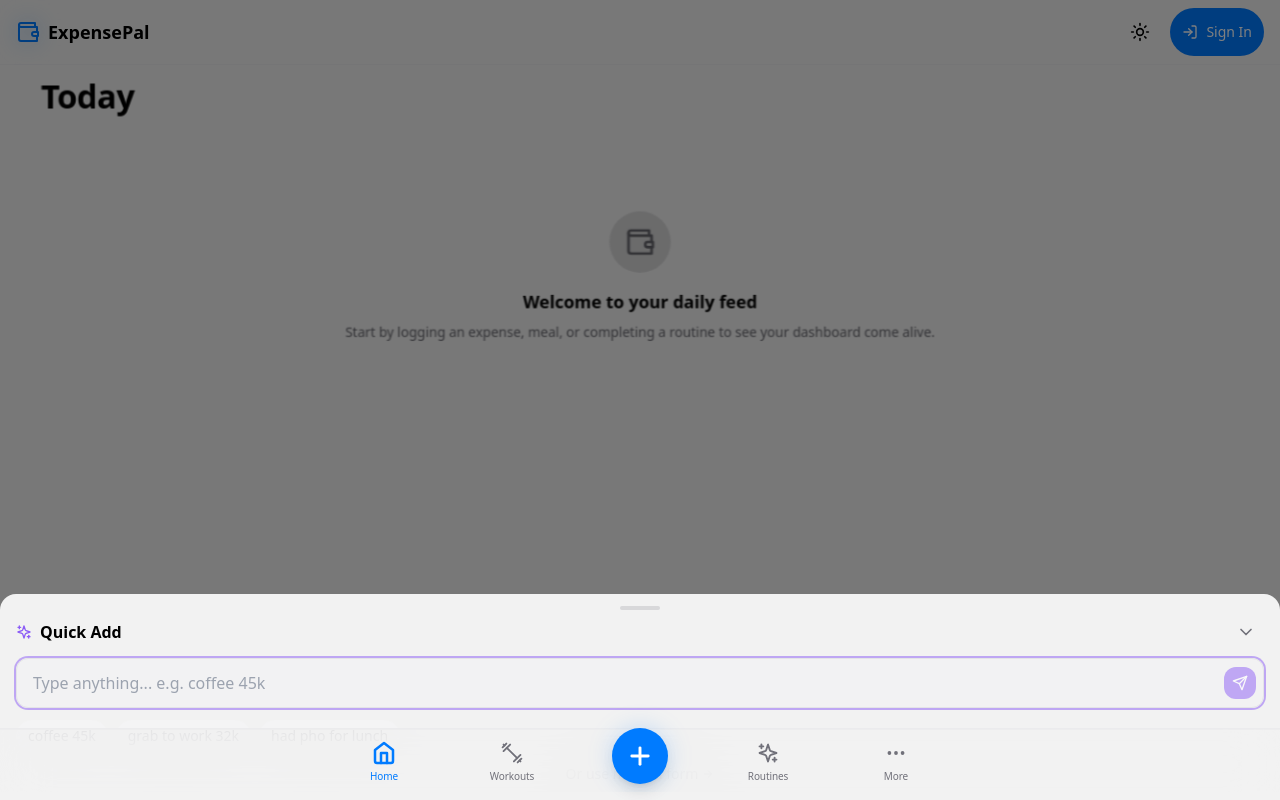
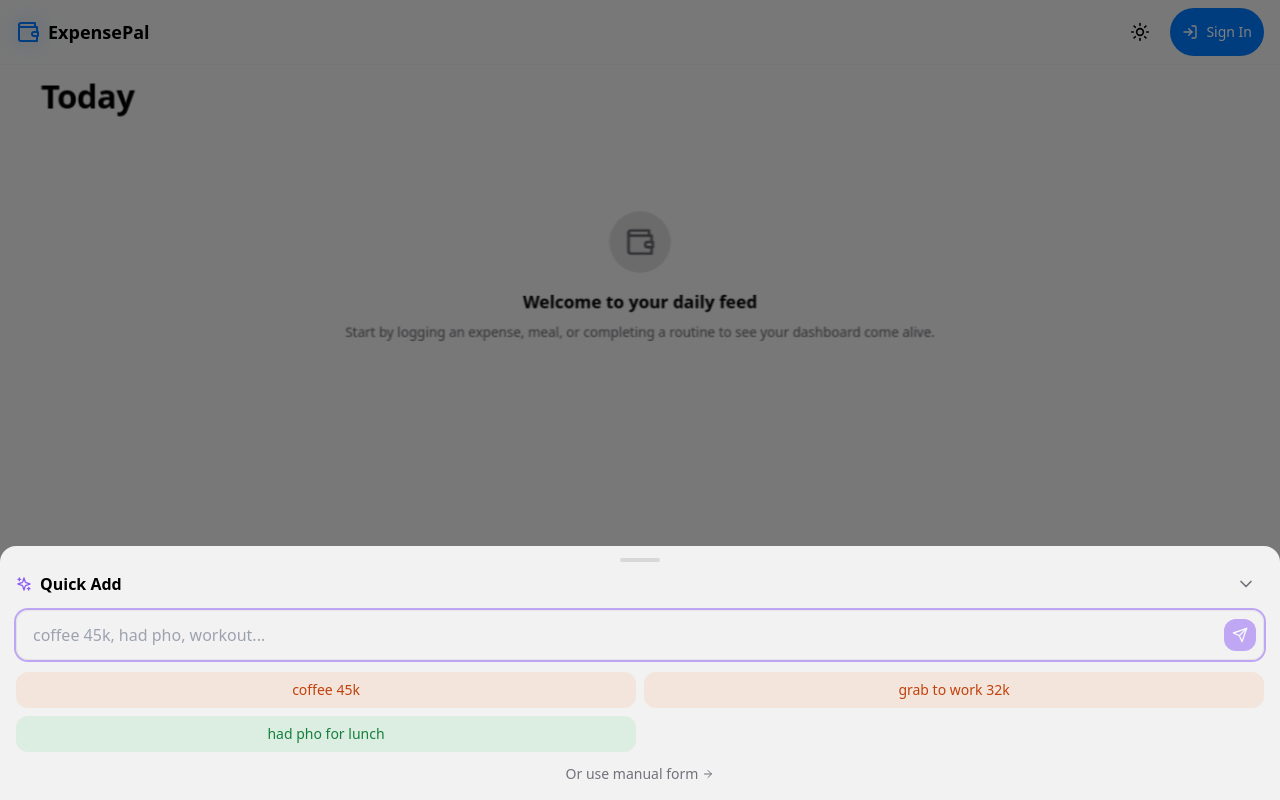
Before and after one commit to kaeltran16/expensepal, a Next.js app: page / in a window 1280 px wide. Both pictures are taken after a click on the button 640 px from the left and 756 px from the top of the page. Built offline with nearby package versions, Linux system fonts and the light colour scheme; no server answers.

Commit message:
feat(nl-input): evolve quick add to unified multi-intent sheet with workout and routine support

```diff
--- a/app/page.tsx
+++ b/app/page.tsx
@@ -683,15 +683,15 @@ function HomeContent() {
         open={showNLInput}
         onOpenChange={setShowNLInput}
         onFallbackToForm={() => setShowForm(true)}
+        onStartWorkout={() => setActiveView('workouts')}
+        onStartRoutine={() => setActiveView('routines')}
       />
 
       <AnimatePresence>
         {showForm && (
           <QuickExpenseForm
             expense={editingExpense}
-            onSubmit={async (data) => {
-              await handleSubmit(data)
-            }}
+            onSubmit={handleSubmit}
             onCancel={() => {
               setShowForm(false);
               setEditingExpense(undefined);
--- a/components/filter-sheet.tsx
+++ b/components/filter-sheet.tsx
@@ -87,14 +87,14 @@ export function FilterSheet({
               handleClose();
               hapticFeedback('light');
             }}
-            className="fixed inset-0 bg-black/50 backdrop-blur-sm z-50"
+            className="fixed inset-0 bg-black/50 backdrop-blur-sm z-[60]"
           />
 
           {/* Sheet */}
           <motion.div
             {...variants.sheet}
             transition={springs.sheet}
-            className="fixed inset-x-0 bottom-0 z-50 bg-card/95 backdrop-blur-xl rounded-t-[2rem] shadow-2xl border-t border-border/50 will-animate"
+            className="fixed inset-x-0 bottom-0 z-[60] bg-card/95 backdrop-blur-xl rounded-t-[2rem] shadow-2xl border-t border-border/50 will-animate"
             style={{ maxHeight: '75vh' }}
           >
             <div
--- a/components/more-sheet.tsx
+++ b/components/more-sheet.tsx
@@ -49,14 +49,14 @@ export function MoreSheet({ isOpen, onClose, onNavigate, activeView }: MoreSheet
             {...variants.fade}
             transition={{ duration: durations.standard }}
             onClick={onClose}
-            className="fixed inset-0 bg-black/40 backdrop-blur-sm z-50"
+            className="fixed inset-0 bg-black/40 backdrop-blur-sm z-[60]"
           />
 
           {/* Sheet */}
           <motion.div
             {...variants.sheet}
             transition={springs.sheet}
-            className="fixed bottom-0 left-0 right-0 z-50 bg-background rounded-t-3xl shadow-2xl"
+            className="fixed bottom-0 left-0 right-0 z-[60] bg-background rounded-t-3xl shadow-2xl"
             style={{ paddingBottom: 'env(safe-area-inset-bottom)' }}
           >
             {/* Handle */}
--- a/components/nl-input-sheet.tsx
+++ b/components/nl-input-sheet.tsx
@@ -14,24 +14,34 @@ interface NLInputSheetProps {
   open: boolean
   onOpenChange: (open: boolean) => void
   onFallbackToForm?: () => void
+  onStartWorkout?: () => void
+  onStartRoutine?: () => void
 }
 
 const INTENT_LABELS: Record<string, { label: string; icon: string; color: string }> = {
   expense: { label: 'Expense', icon: '\u{1F4B0}', color: 'text-orange-500' },
   meal: { label: 'Meal', icon: '\u{1F37D}\u{FE0F}', color: 'text-green-500' },
+  workout: { label: 'Workout', icon: '\u{1F4AA}', color: 'text-violet-500' },
   routine: { label: 'Routine', icon: '\u{2705}', color: 'text-blue-500' },
   goal: { label: 'Goal', icon: '\u{1F3AF}', color: 'text-purple-500' },
   unknown: { label: 'Unknown', icon: '\u{2753}', color: 'text-gray-500' },
 }
 
-export function NLInputSheet({ open, onOpenChange, onFallbackToForm }: NLInputSheetProps) {
+const SUGGESTION_TINTS: Record<string, string> = {
+  expense: 'bg-orange-500/10 text-orange-700 dark:text-orange-400',
+  meal: 'bg-green-500/10 text-green-700 dark:text-green-400',
+  workout: 'bg-violet-500/10 text-violet-700 dark:text-violet-400',
+  routine: 'bg-blue-500/10 text-blue-700 dark:text-blue-400',
+}
+
+export function NLInputSheet({ open, onOpenChange, onFallbackToForm, onStartWorkout, onStartRoutine }: NLInputSheetProps) {
   const [input, setInput] = useState('')
   const [step, setStep] = useState<'input' | 'confirm' | 'done'>('input')
   const [keyboardOffset, setKeyboardOffset] = useState(0)
   const inputRef = useRef<HTMLInputElement>(null)
   const parseInput = useParseInput()
   const executeInput = useExecuteParsedInput()
-  const suggestions = useQuickSuggestions(5)
+  const suggestions = useQuickSuggestions(4)
   const { onSheetOpen, onSheetClose } = useSheetBackdrop()
 
   useEffect(() => {
@@ -50,7 +60,6 @@ export function NLInputSheet({ open, onOpenChange, onFallbackToForm }: NLInputSh
   // eslint-disable-next-line react-hooks/exhaustive-deps
   }, [open])
 
-  // Lock body scroll when open
   useEffect(() => {
     if (!open) return
     document.body.style.overflow = 'hidden'
@@ -80,6 +89,20 @@ export function NLInputSheet({ open, onOpenChange, onFallbackToForm }: NLInputSh
       toast.error("Couldn't understand that. Try again or use manual entry.")
       return
     }
+
+    // navigation intents — close sheet and open the right flow
+    if (result.intent === 'workout') {
+      onOpenChange(false)
+      onStartWorkout?.()
+      return
+    }
+    if (result.intent === 'routine') {
+      onOpenChange(false)
+      onStartRoutine?.()
+      return
+    }
+
+    // data intents — show confirm card
     setStep('confirm')
   }
 
@@ -112,7 +135,7 @@ export function NLInputSheet({ open, onOpenChange, onFallbackToForm }: NLInputSh
         <>
           {/* Backdrop */}
           <motion.div
-            className="fixed inset-0 z-50 bg-black/50"
+            className="fixed inset-0 z-[60] bg-black/50"
             {...variants.fade}
             transition={{ duration: durations.standard }}
             onClick={() => onOpenChange(false)}
@@ -120,7 +143,7 @@ export function NLInputSheet({ open, onOpenChange, onFallbackToForm }: NLInputSh
 
           {/* Bottom panel */}
           <motion.div
-            className="fixed inset-x-0 z-50 bg-background rounded-t-2xl"
+            className="fixed inset-x-0 z-[60] bg-background rounded-t-2xl"
             {...variants.sheet}
             transition={springs.sheet}
             style={{
@@ -167,7 +190,7 @@ export function NLInputSheet({ open, onOpenChange, onFallbackToForm }: NLInputSh
                         value={input}
                         onChange={(e) => setInput(e.target.value)}
                         onKeyDown={handleKeyDown}
-                        placeholder="Type anything... e.g. coffee 45k"
+                        placeholder="coffee 45k, had pho, workout..."
                         className="w-full rounded-xl border bg-muted/50 px-4 py-3 pr-12 text-base outline-none focus:ring-2 focus:ring-violet-500/50"
                         disabled={parseInput.isPending}
                       />
@@ -184,17 +207,21 @@ export function NLInputSheet({ open, onOpenChange, onFallbackToForm }: NLInputSh
                       </button>
                     </div>
 
-                    {/* Personalized suggestion chips */}
-                    <div className="mt-3 flex flex-wrap gap-2">
-                      {suggestions.map((s) => (
+                    {/* Tinted suggestion pills */}
+                    <div className="mt-3 grid grid-cols-2 gap-2">
+                      {suggestions.map((s) => {
+                        const tint = SUGGESTION_TINTS[s.intent] || 'bg-muted text-muted-foreground'
+
+                        return (
                           <button
                             key={s.text}
                             onClick={() => setInput(s.text)}
-                          className="rounded-full bg-muted px-3 py-1.5 text-sm text-muted-foreground hover:bg-muted/80"
+                            className={`rounded-xl px-3 py-2 text-sm font-medium text-center ${tint}`}
                           >
                             {s.text}
                           </button>
-                      ))}
+                        )
+                      })}
                     </div>
 
                     {/* Manual entry fallback */}
--- a/components/quick-expense-form.tsx
+++ b/components/quick-expense-form.tsx
@@ -114,7 +114,7 @@ export function QuickExpenseForm({ expense, onSubmit, onCancel }: QuickExpenseFo
   return (
     <motion.div
       {...variants.fade}
-      className="fixed inset-0 z-50 bg-black/50 flex items-end sm:items-center justify-center p-0 sm:p-4"
+      className="fixed inset-0 z-[60] bg-black/50 flex items-end sm:items-center justify-center p-0 sm:p-4"
       onClick={onCancel}
     >
       <motion.div
--- a/lib/hooks/use-quick-suggestions.ts
+++ b/lib/hooks/use-quick-suggestions.ts
@@ -3,10 +3,12 @@
 import { useMemo } from 'react'
 import { useExpenses } from './use-expenses'
 import { useMeals } from './use-meals'
+import { useWorkouts } from './use-workouts'
+import { useRoutines } from './use-routines'
 
 interface QuickSuggestion {
   text: string
-  intent: 'expense' | 'meal'
+  intent: 'expense' | 'meal' | 'workout' | 'routine'
 }
 
 const FALLBACK_SUGGESTIONS: QuickSuggestion[] = [
@@ -31,6 +33,13 @@ const MEAL_TIME_MAP: Record<TimePeriod, string[]> = {
   evening: ['dinner', 'snack'],
 }
 
+const ROUTINE_TIME_MAP: Record<TimePeriod, string> = {
+  morning: 'morning routine',
+  midday: 'routine',
+  afternoon: 'afternoon routine',
+  evening: 'evening routine',
+}
+
 /** Format amount as shorthand: 45000 → "45k", 1500000 → "1.5m" */
 function formatShortAmount(amount: number): string {
   if (amount >= 1_000_000) {
@@ -48,7 +57,7 @@ function formatShortAmount(amount: number): string {
  * Returns personalized quick-add suggestions based on the user's
  * habits at the current time of day and day of week.
  */
-export function useQuickSuggestions(maxItems = 5) {
+export function useQuickSuggestions(maxItems = 4) {
   const thirtyDaysAgo = useMemo(() => {
     const d = new Date()
     d.setDate(d.getDate() - 30)
@@ -62,6 +71,11 @@ export function useQuickSuggestions(maxItems = 5) {
   const { data: meals } = useMeals(
     { startDate: thirtyDaysAgo, limit: 200 }
   )
+
+  const { data: workouts } = useWorkouts(
+    { startDate: thirtyDaysAgo, limit: 1 }
+  )
+  const { data: routines } = useRoutines()
 
   const suggestions = useMemo<QuickSuggestion[]>(() => {
     const now = new Date()
@@ -186,6 +200,16 @@ export function useQuickSuggestions(maxItems = 5) {
       }
     }
 
+    // --- Workout suggestion (only if user has workout history) ---
+    if (workouts && workouts.length > 0) {
+      items.push({ text: 'workout', intent: 'workout' })
+    }
+
+    // --- Routine suggestion based on time of day (only if user has routines) ---
+    if (routines && routines.completions.length > 0) {
+      items.push({ text: ROUTINE_TIME_MAP[currentPeriod], intent: 'routine' })
+    }
+
     // Deduplicate
     const seen = new Set<string>()
     const unique = items.filter((item) => {
@@ -195,7 +219,7 @@ export function useQuickSuggestions(maxItems = 5) {
     })
 
     return unique.length > 0 ? unique.slice(0, maxItems) : FALLBACK_SUGGESTIONS
-  }, [expenses, meals, maxItems])
+  }, [expenses, meals, workouts, routines, maxItems])
 
   return suggestions
 }
```
Also changed, not shown: app/api/ai/parse-input/route.ts (+10 -2 lines), lib/hooks/use-nl-input.ts (+6 -5 lines). Lines whose indentation alone changed are shown as unchanged.
